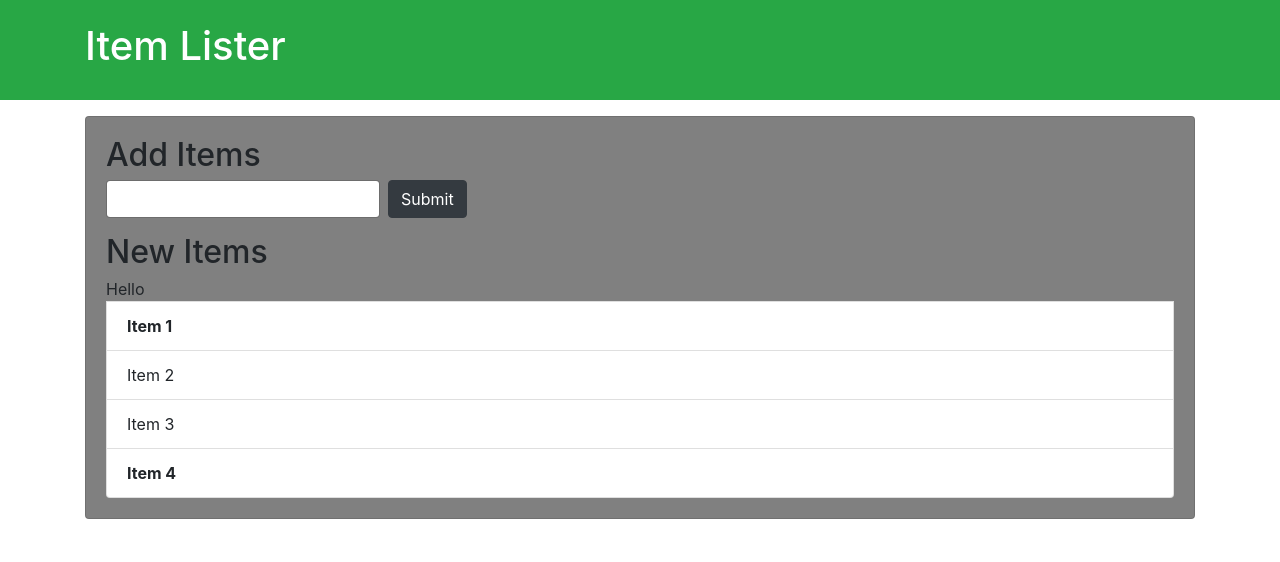
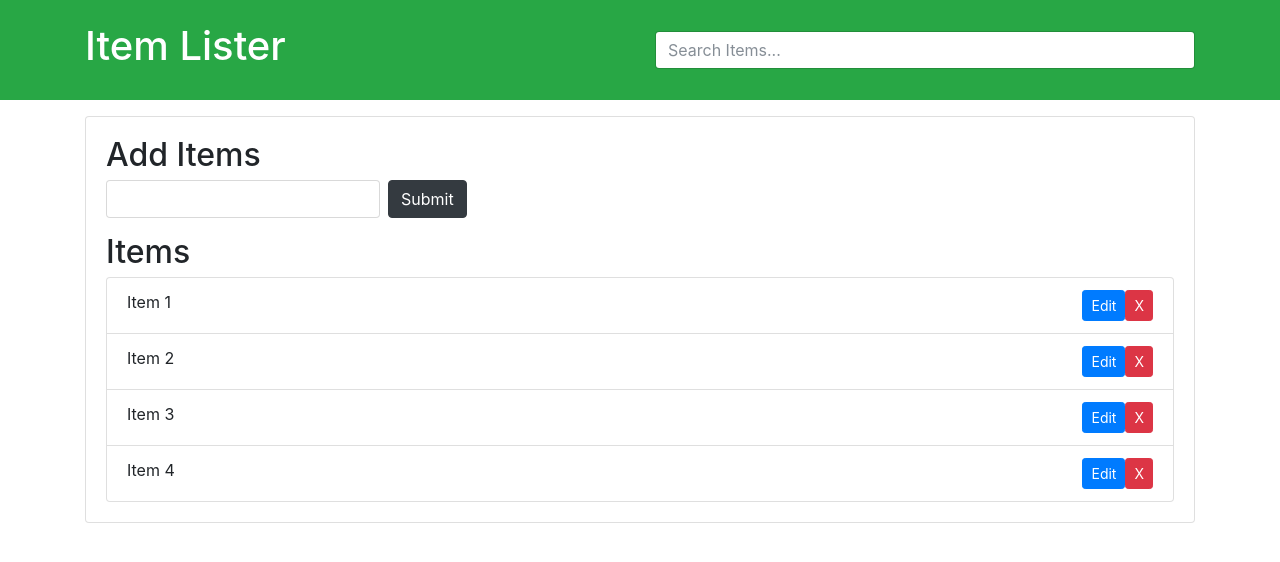
Before and after one commit to thethamizh/titan, a plain HTML site: page index.html in a window 1280 px wide. Drawn offline with nearby package versions, Linux system fonts and the light colour scheme.

Commit message:
Added Remove and Edit Buttons

```diff
--- a/dom.js
+++ b/dom.js
@@ -1,71 +1,33 @@
-// // let header = document.getElementById('main-header');
-// // header.style.borderBottom = 'solid 3px #000';
-// // let items=document.getElementsByClassName('list-group-item');
-// // for (let i=0; i<items.length; i++){
-// //     items[i].style.backgroundColor = "#f4f4f4";
-// //     items[i].style.fontWeight= "bold";
-// // }
-// // items[2].style.backgroundColor= "green";
-// // let newitem=document.getElementsByClassName('newitem');
-// // newitem[0].style.fontWeight = "bold";
-// // let tagitem=document.getElementsByTagName('li');
-// // tagitem[4].style.border = 'solid 4px #000';
+let form = document.getElementById('addForm');
+let itemlist = document.getElementById('items');
 
-// // QuerySelector //
-// let bolditem = document.querySelectorAll('.list-group-item');
-// for (i=0; i<bolditem.length; i++){
-//     bolditem[i].style.fontWeight='bold';
-// }
-// bolditem[1].style.backgroundColor='green';
-// bolditem[2].style.display='None';
+// form submit event
+form.addEventListener('submit', additem);
+itemlist.addEventListener('click', removeItem);
 
-// parentElement
-let itemslist=document.querySelector('#items');
-console.log(itemslist.parentNode);
-itemslist.parentNode.style.backgroundColor="grey";
+function additem(e){
+    e.preventDefault();
+    let newitem=document.getElementById('item').value;
+    let li = document.createElement('li');
+    li.className='list-group-item';
+    li.appendChild(document.createTextNode(newitem));
+    let dbtn=document.createElement('button');
+    let ebtn=document.createElement('button');
+    dbtn.className='btn btn-danger btn-sm float-right delete';
+    ebtn.className='btn btn-primary btn-sm float-right edit';
+    dbtn.appendChild(document.createTextNode('X'));
+    ebtn.appendChild(document.createTextNode('Edit'));
 
-// lastelementchild
-console.log(itemslist.lastElementChild);
-itemslist.lastElementChild.style.fontWeight='bold'
-// lastchild
-console.log(itemslist.lastChild);
-// firstelementchild
-console.log(itemslist.firstElementChild);
-itemslist.firstElementChild.style.fontWeight='bold'
-
-// firstchild
-console.log(itemslist.firstChild);
-
-// nextsibling
-console.log(itemslist.nextSibling);
-
-// nextelementsibling
-console.log(itemslist.nextElementSibling);
-
-// previoussibling
-console.log(itemslist.previousSibling);
-
-// previouselementsibling
-console.log(itemslist.previousElementSibling);
-itemslist.previousElementSibling.textContent='New Items'
-
-
-// createelement
-let newdiv=document.createElement('div');
-newdiv.className='newdiv';
-
-// setAttribute
-newdiv.setAttribute('title','newdiv');
-// createtesxtnode
-let newtext=document.createTextNode('Hello');
-
-// appendchild
-newdiv.appendChild(newtext);
-console.log(newdiv);
-
-let container=document.querySelector('header .container');
-let h1=document.querySelector('header h1');
-container.insertBefore(newdiv,h1);
-let container1=document.querySelector('.list-group');
-let h2=document.querySelector('li:first-child');
-container1.insertBefore(newdiv,h2);
+    li.appendChild(dbtn);
+    li.appendChild(ebtn);
+    itemlist.appendChild(li);
+}
+// Remove item
+function removeItem(e){
+    if(e.target.classList.contains('delete')){
+      if(confirm('Do you want to this Item ?')){
+        var li = e.target.parentElement;
+        itemlist.removeChild(li);
+      }
+    }
+  }
--- a/index.html
+++ b/index.html
@@ -10,24 +10,30 @@
 <body>
 <header id="main-header" class="bg-success text-white p-4 mb-3">
   <div class="container">
-      <h1 id="header-title">Item Lister <span style="display:none">123</span></h1>
+    <div class="row">
+      <div class="col-md-6">
+          <h1 id="header-title">Item Lister</h1>
+      </div>
+      <div class="col-md-6 align-self-center">
+          <input type="text" class="form-control" id="filter" placeholder="Search Items...">
+      </div>
+    </div>
   </div>
 </header>
 <div class="container">
  <div id="main" class="card card-body">
   <h2 class="title">Add Items</h2>
-    <form class="form-inline mb-3">
-      <input type="text" class="form-control mr-2">
+  <form id="addForm" class="form-inline mb-3">
+    <input type="text" class="form-control mr-2" id="item">
     <input type="submit" class="btn btn-dark" value="Submit">
   </form>
   <h2 class="title">Items</h2>
   <ul id="items" class="list-group">
-      <li class="list-group-item">Item 1</li>
-      <li class="list-group-item">Item 2</li>
-      <li class="list-group-item">Item 3</li>
-      <li class="list-group-item">Item 4</li>
+    <li class="list-group-item">Item 1 <button class="btn btn-danger btn-sm float-right delete">X</button><button class="btn btn-primary btn-sm float-right edit">Edit</button></li>
+    <li class="list-group-item">Item 2 <button class="btn btn-danger btn-sm float-right delete">X</button><button class="btn btn-primary btn-sm float-right edit">Edit</button></li>
+    <li class="list-group-item">Item 3 <button class="btn btn-danger btn-sm float-right delete">X</button><button class="btn btn-primary btn-sm float-right edit">Edit</button></li>
+    <li class="list-group-item">Item 4 <button class="btn btn-danger btn-sm float-right delete">X</button><button class="btn btn-primary btn-sm float-right edit">Edit</button></li>
   </ul>
-   <span></span>
  </div>
 </div>
 <script src="dom.js"></script>
```
Lines whose indentation alone changed are shown as unchanged.
